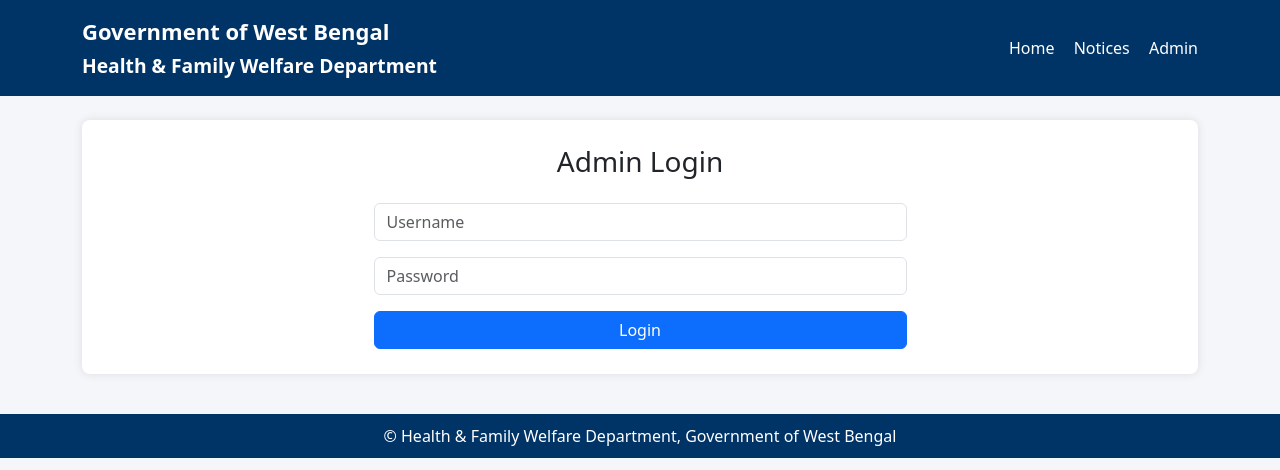
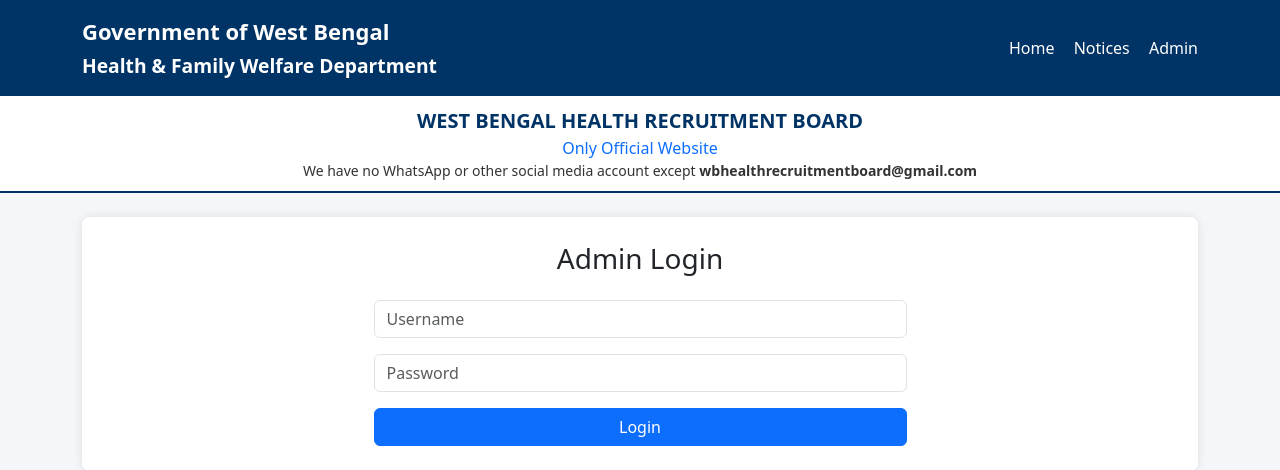
Before and after one commit to Surajit54/HFW, a Flask app: page /admin in a window 1280 px wide. Shown: the top 470 px of the page. Run offline with Flask 3, Linux system fonts and the light colour scheme.

Commit message:
Update base.html

```diff
--- a/templates/base.html
+++ b/templates/base.html
@@ -7,10 +7,8 @@
 
 <title>Health & Family Welfare Department | Government of West Bengal</title>
 
-<!-- Bootstrap -->
 <link href="https://cdn.jsdelivr.net/npm/bootstrap@5.3.2/dist/css/bootstrap.min.css" rel="stylesheet">
 
-<!-- Font Awesome (Download Icon) -->
 <link rel="stylesheet"
 href="https://cdnjs.cloudflare.com/ajax/libs/font-awesome/6.5.0/css/all.min.css">
 
@@ -30,6 +28,31 @@ body{
 .gov-title{
     font-size:22px;
     font-weight:bold;
+}
+
+/* NOTICE BAR */
+
+.notice-bar{
+    background:white;
+    text-align:center;
+    padding:10px;
+    border-bottom:2px solid #003366;
+}
+
+.notice-title{
+    font-size:20px;
+    font-weight:bold;
+    color:#003366;
+}
+
+.notice-sub{
+    font-size:16px;
+    color:#0d6efd;
+}
+
+.notice-text{
+    font-size:14px;
+    color:#333;
 }
 
 /* MAIN CARD */
@@ -83,6 +106,25 @@ Government of West Bengal<br>
 </div>
 </div>
 
+<!-- HEADER NOTICE BAR -->
+
+<div class="notice-bar">
+
+<div class="notice-title">
+WEST BENGAL HEALTH RECRUITMENT BOARD
+</div>
+
+<div class="notice-sub">
+Only Official Website
+</div>
+
+<div class="notice-text">
+We have no WhatsApp or other social media account except
+<b>wbhealthrecruitmentboard@gmail.com</b>
+</div>
+
+</div>
+
 <!-- CONTENT -->
 <div class="container mt-4">
 <div class="main-card">
@@ -97,7 +139,6 @@ Government of West Bengal<br>
 © Health & Family Welfare Department, Government of West Bengal
 </div>
 
-<!-- Bootstrap JS -->
 <script src="https://cdn.jsdelivr.net/npm/bootstrap@5.3.2/dist/js/bootstrap.bundle.min.js"></script>
 
 </body>
```
